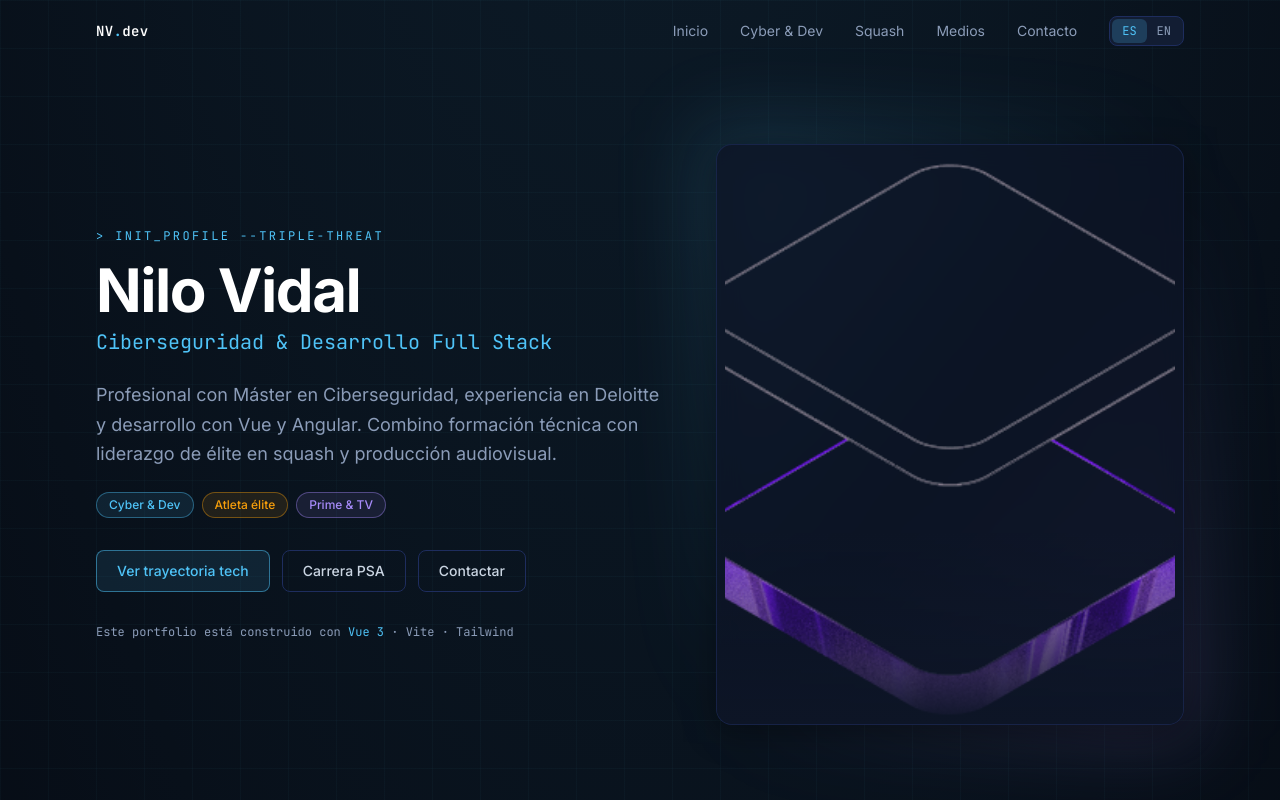
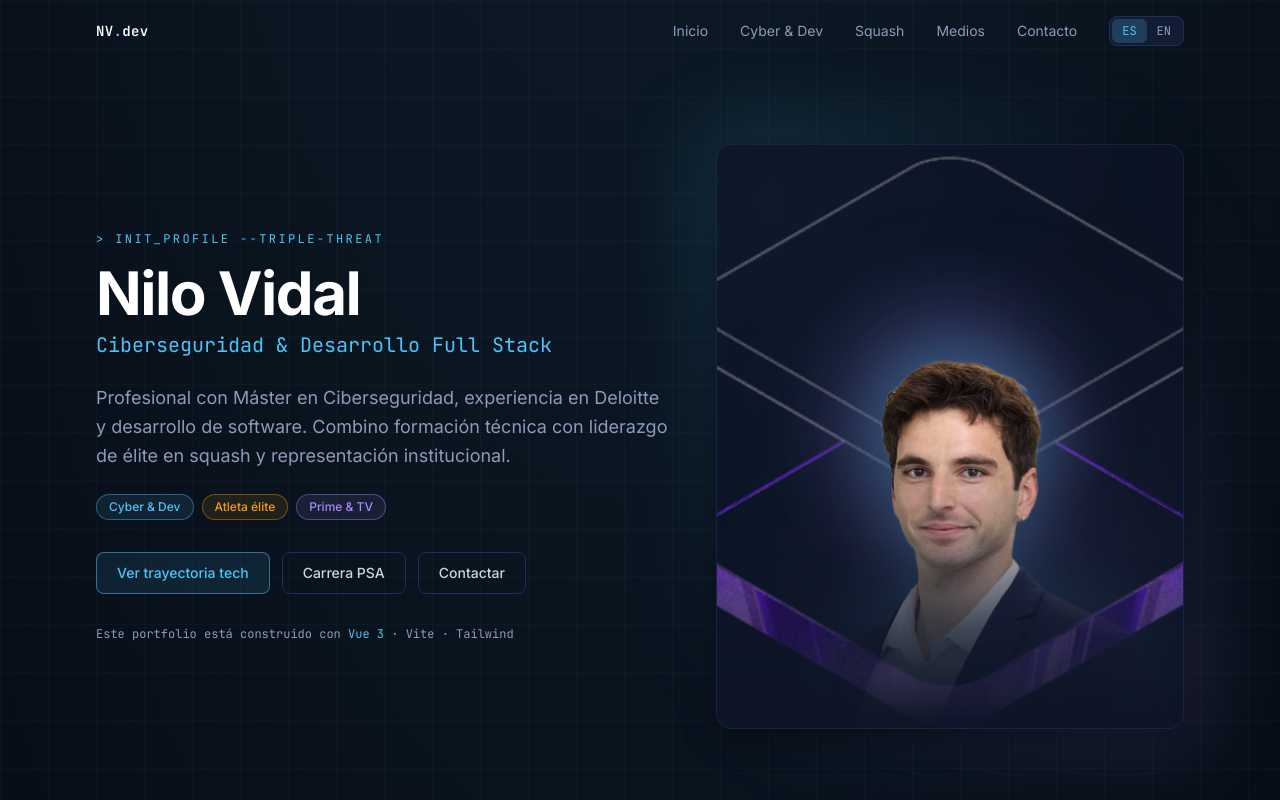
Before and after one commit to nilovidal/nilovidal.github.io, a Vue app: page / in a window 1280 px wide. Shown: the top 800 px of the page. Built offline with nearby package versions, Linux system fonts and the light colour scheme.

Commit message:
20260525N Last steps

```diff
--- a/src/components/HeroSection.vue
+++ b/src/components/HeroSection.vue
@@ -1,7 +1,9 @@
 <script setup>
 import { useLocale } from '../composables/useLocale.js'
 import { heroFacets } from '../data/portfolio.js'
-import heroImg from '../assets/hero.png'
+import heroFigure from '../assets/hero.png'
+
+const portraitImg = '/media/nilo_business_nobg.png.png'
 
 const { t } = useLocale()
 
@@ -56,16 +58,26 @@ const facetColors = {
           class="absolute -inset-4 rounded-3xl bg-gradient-to-br from-cyber/20 via-transparent to-media/20 blur-2xl"
           aria-hidden="true"
         />
-        <div class="glass-card relative overflow-hidden p-2">
+        <div class="glass-card relative aspect-[4/5] w-full overflow-hidden">
           <img
-            :src="heroImg"
+            :src="heroFigure"
+            alt=""
+            aria-hidden="true"
+            class="hero-figure absolute inset-0 h-full w-full object-cover object-top"
+          />
+
+          <div class="hero-portrait-glow" aria-hidden="true" />
+
+          <img
+            :src="portraitImg"
             alt="Nilo Vidal"
-            class="aspect-[4/5] w-full rounded-xl object-cover object-top"
+            class="hero-portrait absolute inset-x-0 bottom-0 mx-auto h-[96%] w-auto max-w-[96%] object-contain object-bottom"
             width="400"
             height="500"
           />
+
           <div
-            class="pointer-events-none absolute inset-x-0 bottom-0 h-1/3 bg-gradient-to-t from-surface to-transparent"
+            class="pointer-events-none absolute inset-x-0 bottom-0 h-1/3 bg-gradient-to-t from-surface via-surface/55 to-transparent"
             aria-hidden="true"
           />
         </div>
@@ -73,3 +85,51 @@ const facetColors = {
     </div>
   </section>
 </template>
+
+<style scoped>
+.hero-figure {
+  opacity: 0.78;
+}
+
+.hero-portrait-glow {
+  position: absolute;
+  left: 50%;
+  top: 48%;
+  width: 70%;
+  height: 60%;
+  transform: translate(-50%, -50%);
+  background: radial-gradient(
+    closest-side,
+    rgba(79, 195, 247, 0.38),
+    rgba(167, 139, 250, 0.22) 55%,
+    transparent 80%
+  );
+  filter: blur(36px);
+  pointer-events: none;
+}
+
+.hero-portrait {
+  transform: scale(1.55);
+  transform-origin: 50% 92%;
+  filter:
+    contrast(1.04)
+    saturate(0.98)
+    drop-shadow(0 0 22px rgba(79, 195, 247, 0.35))
+    drop-shadow(0 0 48px rgba(167, 139, 250, 0.25))
+    drop-shadow(0 14px 28px rgba(0, 0, 0, 0.55));
+  -webkit-mask-image: linear-gradient(
+    to bottom,
+    #000 0%,
+    #000 62%,
+    rgba(0, 0, 0, 0.6) 82%,
+    rgba(0, 0, 0, 0) 100%
+  );
+  mask-image: linear-gradient(
+    to bottom,
+    #000 0%,
+    #000 62%,
+    rgba(0, 0, 0, 0.6) 82%,
+    rgba(0, 0, 0, 0) 100%
+  );
+}
+</style>
--- a/src/components/MediaSection.vue
+++ b/src/components/MediaSection.vue
@@ -36,7 +36,7 @@ const tagStyles = {
         <img
           :src="playingImg"
           alt="Nilo Vidal — squash y medios"
-          class="h-64 w-full object-cover transition duration-500 group-hover:scale-105"
+          class="h-64 w-full object-cover object-[center_25%] transition duration-500 group-hover:scale-105"
           width="600"
           height="400"
         />
--- a/src/i18n/es.js
+++ b/src/i18n/es.js
@@ -16,7 +16,7 @@ export default {
     title: 'Nilo Vidal',
     subtitle: 'Ciberseguridad & Desarrollo Full Stack',
     lead:
-      'Profesional con Máster en Ciberseguridad, experiencia en Deloitte y desarrollo con Vue y Angular. Combino formación técnica con liderazgo de élite en squash y producción audiovisual.',
+      'Profesional con Máster en Ciberseguridad, experiencia en Deloitte y desarrollo de software. Combino formación técnica con liderazgo de élite en squash y representación institucional.',
     ctaCyber: 'Ver trayectoria tech',
     ctaSquash: 'Carrera PSA',
     ctaContact: 'Contactar',
```
Also changed, not shown: public/media/nilo_business_nobg.png.png (added).
